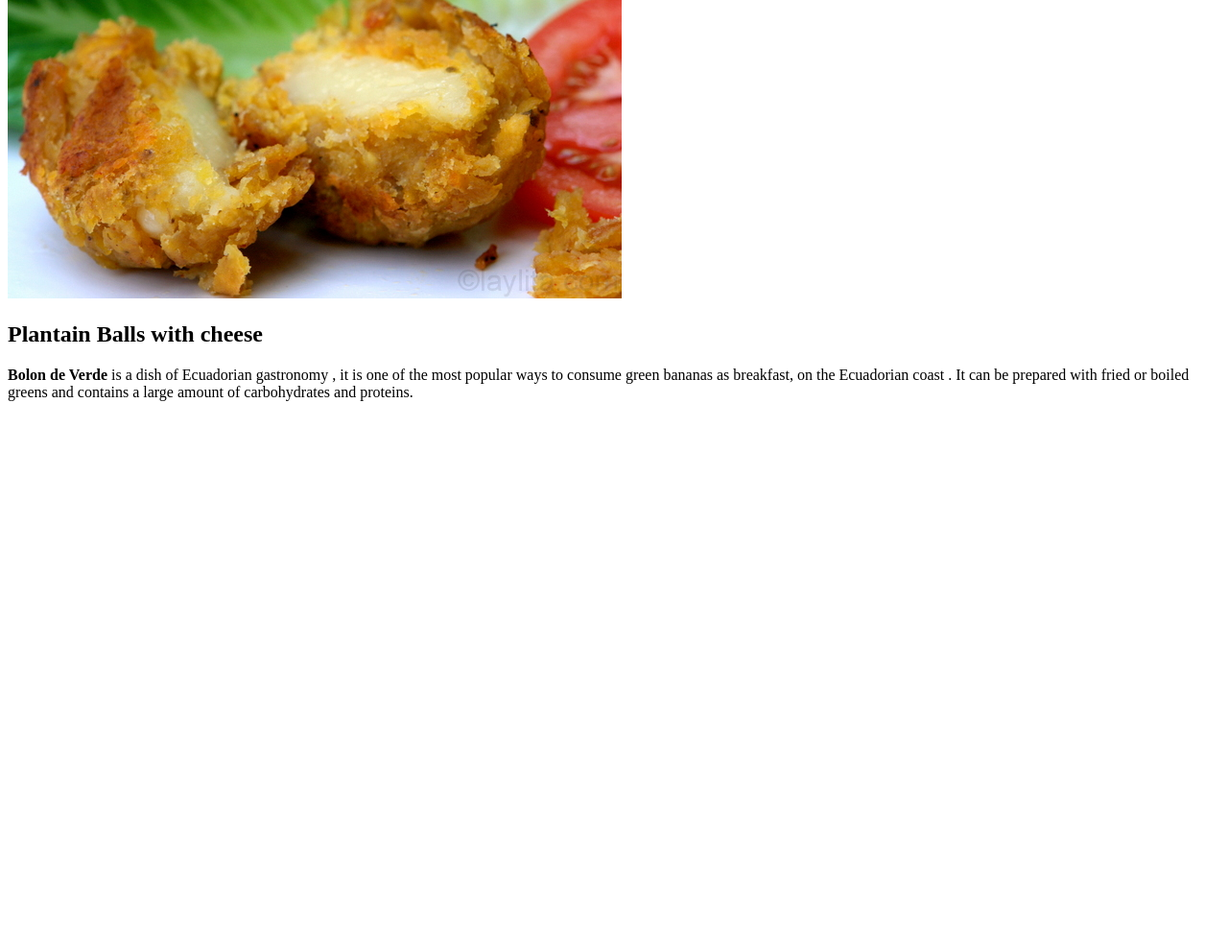
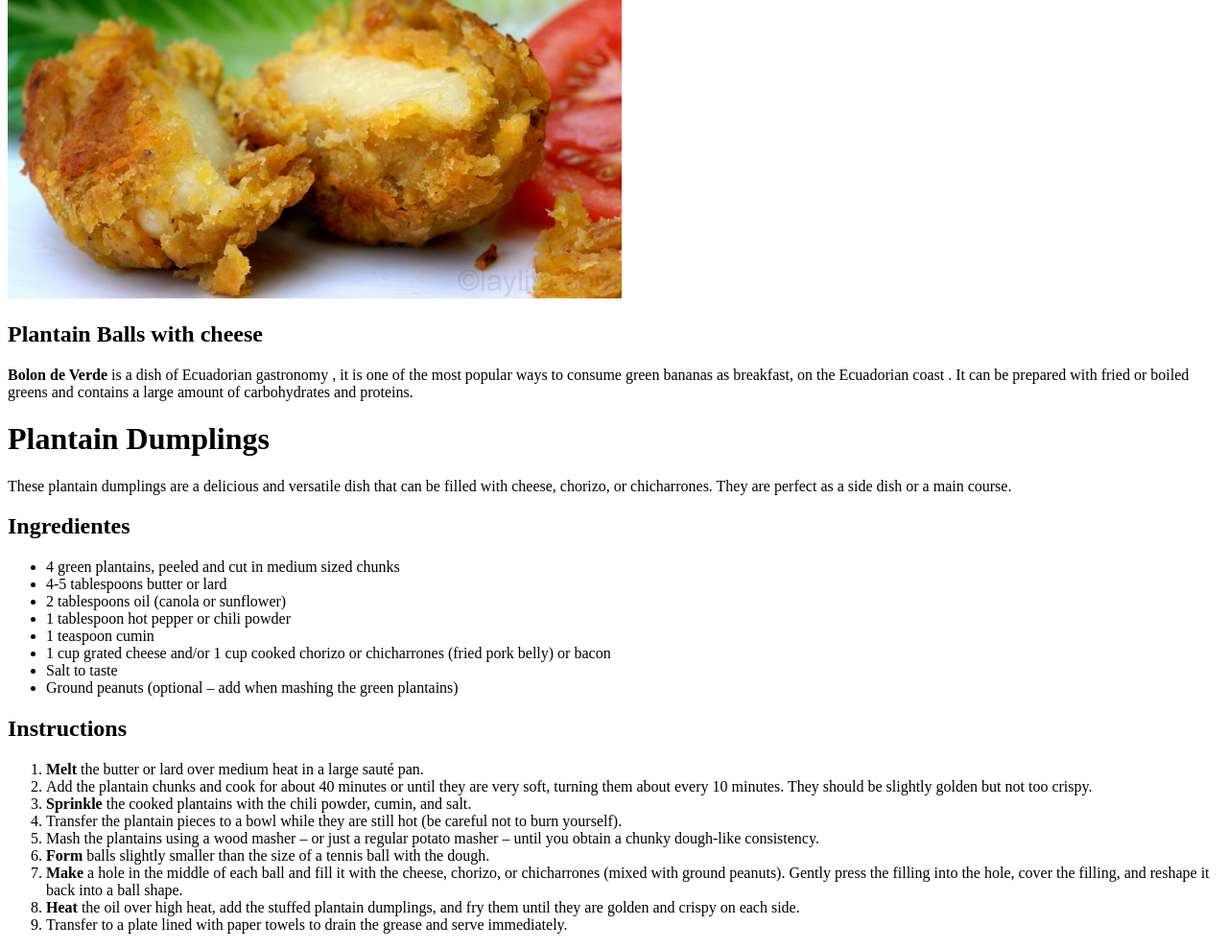
Before and after one commit to Lennin-A/odin-recipes, a plain HTML site: page recipes/bolon_de_verde.html in a window 1280 px wide. Shown: the part 196-1185 px from the top of the page at 96% size. Before the commit the page ends 800 px from the top, so only its background shows below. Drawn offline with Linux system fonts and the light colour scheme.

Commit message:
Ingredients & steps added for bolon de verde

```diff
--- a/recipes/bolon_de_verde.html
+++ b/recipes/bolon_de_verde.html
@@ -17,5 +17,33 @@
          on the Ecuadorian coast . It can be prepared with fried or boiled greens and contains a large amount of
          carbohydrates and proteins.
     </p>
+
+    <h1>Plantain Dumplings</h1>
+    <p>These plantain dumplings are a delicious and versatile dish that can be filled with cheese, chorizo, or chicharrones. They are perfect as a side dish or a main course.</p>
+
+    <h2>Ingredientes</h2>
+    <ul>
+        <li>4 green plantains, peeled and cut in medium sized chunks</li>
+        <li>4-5 tablespoons butter or lard</li>
+        <li>2 tablespoons oil (canola or sunflower)</li>
+        <li>1 tablespoon hot pepper or chili powder</li>
+        <li>1 teaspoon cumin</li>
+        <li>1 cup grated cheese and/or 1 cup cooked chorizo or chicharrones (fried pork belly) or bacon</li>
+        <li>Salt to taste</li>
+        <li>Ground peanuts (optional – add when mashing the green plantains)</li>
+    </ul>
+
+    <h2>Instructions</h2>
+    <ol>
+        <li><strong>Melt</strong> the butter or lard over medium heat in a large sauté pan.</li>
+        <li>Add the plantain chunks and cook for about 40 minutes or until they are very soft, turning them about every 10 minutes. They should be slightly golden but not too crispy.</li>
+        <li><strong>Sprinkle</strong> the cooked plantains with the chili powder, cumin, and salt.</li>
+        <li>Transfer the plantain pieces to a bowl while they are still hot (be careful not to burn yourself).</li>
+        <li>Mash the plantains using a wood masher – or just a regular potato masher – until you obtain a chunky dough-like consistency.</li>
+        <li><strong>Form</strong> balls slightly smaller than the size of a tennis ball with the dough.</li>
+        <li><strong>Make</strong> a hole in the middle of each ball and fill it with the cheese, chorizo, or chicharrones (mixed with ground peanuts). Gently press the filling into the hole, cover the filling, and reshape it back into a ball shape.</li>
+        <li><strong>Heat</strong> the oil over high heat, add the stuffed plantain dumplings, and fry them until they are golden and crispy on each side.</li>
+        <li>Transfer to a plate lined with paper towels to drain the grease and serve immediately.</li>
+    </ol>
 </body>
 </html>
```
